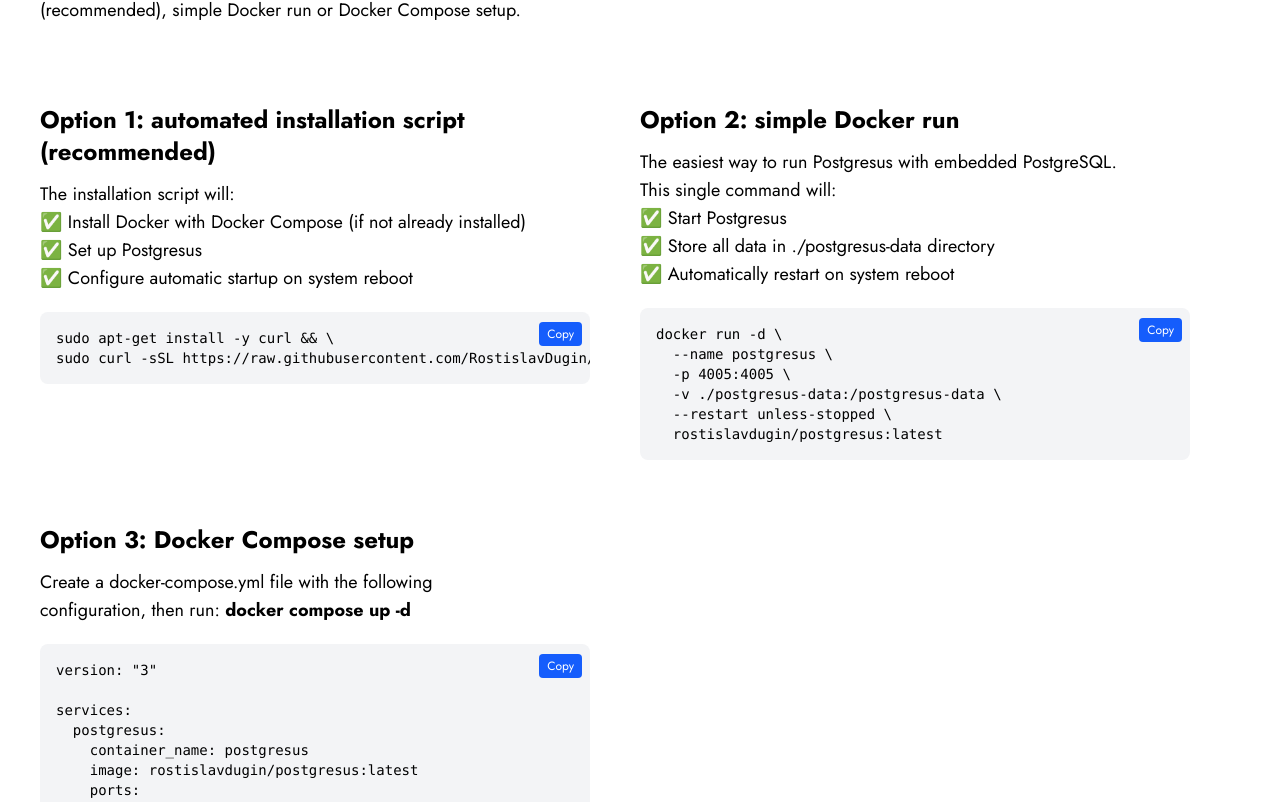
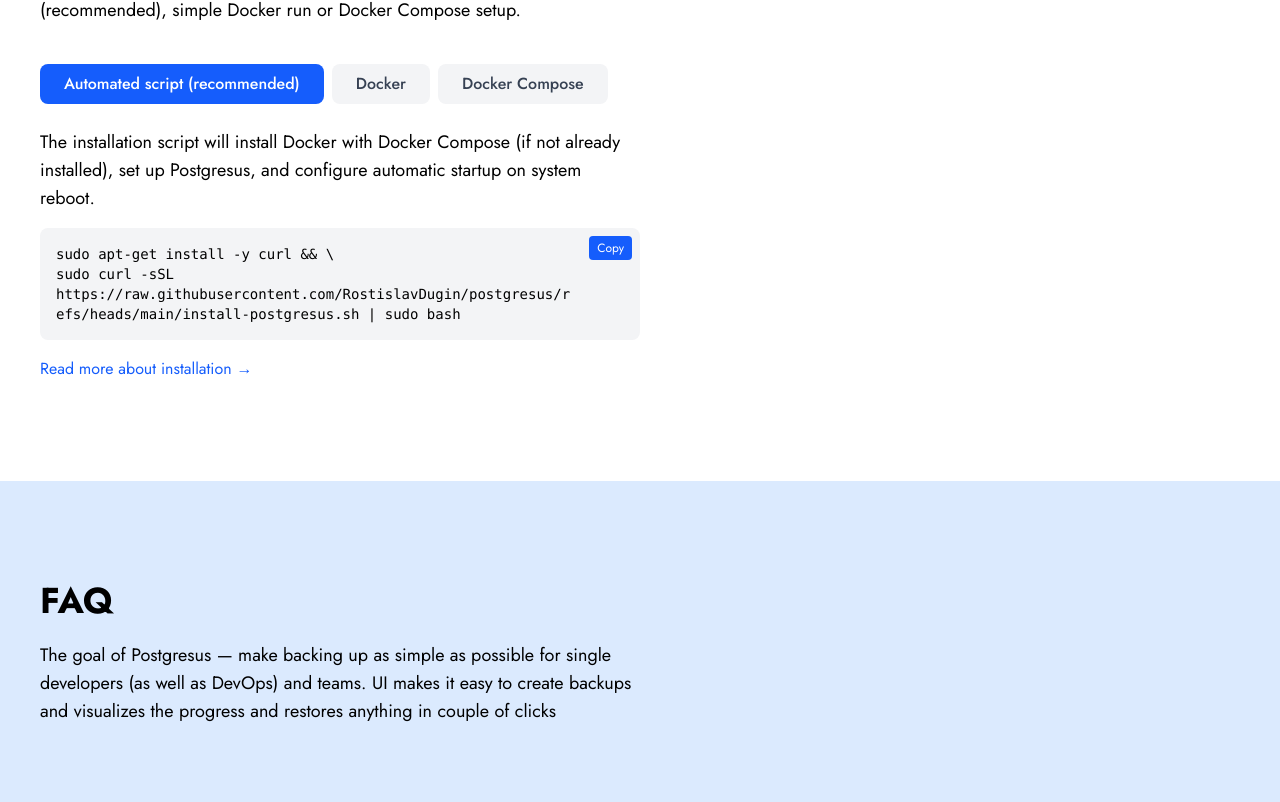
Before and after one commit to RostislavDugin/postgresus, a Next.js app: page / in a window 1280 px wide. Shown: the part 4398-5200 px from the top of the page. Built offline with nearby package versions, Linux system fonts and the light colour scheme.

Commit message:
FEATURE (installation): Add installation component

```diff
--- /dev/null
+++ b/app/components/InstallationComponent.tsx
@@ -0,0 +1,123 @@
+"use client";
+
+import { useState } from "react";
+
+type InstallMethod = "Automated Script" | "Docker Run" | "Docker Compose";
+
+type Installation = {
+  label: string;
+  code: string;
+  language: string;
+  description: string;
+};
+
+const installationMethods: Record<InstallMethod, Installation> = {
+  "Automated Script": {
+    label: "Automated script (recommended)",
+    language: "bash",
+    description:
+      "The installation script will install Docker with Docker Compose (if not already installed), set up Postgresus, and configure automatic startup on system reboot.",
+    code: `sudo apt-get install -y curl && \\
+sudo curl -sSL https://raw.githubusercontent.com/RostislavDugin/postgresus/refs/heads/main/install-postgresus.sh | sudo bash`,
+  },
+  "Docker Run": {
+    label: "Docker",
+    language: "bash",
+    description:
+      "The easiest way to run Postgresus. This single command will start Postgresus, store all data in ./postgresus-data directory, and automatically restart on system reboot.",
+    code: `docker run -d \\
+  --name postgresus \\
+  -p 4005:4005 \\
+  -v ./postgresus-data:/postgresus-data \\
+  --restart unless-stopped \\
+  rostislavdugin/postgresus:latest`,
+  },
+  "Docker Compose": {
+    label: "Docker Compose",
+    language: "yaml",
+    description:
+      "Create a docker-compose.yml file with the following configuration, then run: docker compose up -d",
+    code: `services:
+  postgresus:
+    container_name: postgresus
+    image: rostislavdugin/postgresus:latest
+    ports:
+      - "4005:4005"
+    volumes:
+      - ./postgresus-data:/postgresus-data
+    restart: unless-stopped`,
+  },
+};
+
+const methods: InstallMethod[] = [
+  "Automated Script",
+  "Docker Run",
+  "Docker Compose",
+];
+
+export default function InstallationComponent() {
+  const [selectedMethod, setSelectedMethod] =
+    useState<InstallMethod>("Automated Script");
+  const [copied, setCopied] = useState(false);
+
+  const currentInstallation = installationMethods[selectedMethod];
+
+  const handleMethodChange = (method: InstallMethod) => {
+    setSelectedMethod(method);
+    setCopied(false);
+  };
+
+  const handleCopy = async () => {
+    try {
+      await navigator.clipboard.writeText(currentInstallation.code);
+      setCopied(true);
+      setTimeout(() => setCopied(false), 2000);
+    } catch (err) {
+      console.error("Failed to copy:", err);
+    }
+  };
+
+  return (
+    <div className="mx-auto w-full">
+      {/* Installation methods tabs */}
+      <div className="mb-6 flex flex-wrap gap-2">
+        {methods.map((method) => (
+          <button
+            key={method}
+            onClick={() => handleMethodChange(method)}
+            className={`cursor-pointer rounded-lg px-4 py-2 text-sm font-medium transition-colors md:px-6 md:py-2 md:text-base ${
+              selectedMethod === method
+                ? "bg-blue-600 text-white"
+                : "bg-gray-100 text-gray-700 hover:bg-gray-200"
+            }`}
+          >
+            {installationMethods[method].label}
+          </button>
+        ))}
+      </div>
+
+      {/* Description */}
+      <div className="mb-4 text-base md:text-lg max-w-[600px]">
+        {currentInstallation.description}
+      </div>
+
+      {/* Code block with copy button */}
+      <div className="relative max-w-[600px]">
+        <pre className="rounded-lg bg-gray-100 p-4 pr-16 text-sm">
+          <code className="block whitespace-pre-wrap wrap-break-word">
+            {currentInstallation.code}
+          </code>
+        </pre>
+
+        <button
+          onClick={handleCopy}
+          className={`absolute right-2 top-2 rounded px-2 py-1 text-xs text-white transition-colors ${
+            copied ? "bg-green-500" : "bg-blue-600 hover:bg-blue-700"
+          }`}
+        >
+          {copied ? "Copied!" : "Copy"}
+        </button>
+      </div>
+    </div>
+  );
+}
--- a/app/page.tsx
+++ b/app/page.tsx
@@ -1,6 +1,6 @@
 import type { Metadata } from "next";
 import Image from "next/image";
-import { CopyButton } from "./components/CopyButton";
+import InstallationComponent from "./components/InstallationComponent";
 
 export const metadata: Metadata = {
   title: "Postgresus | PostgreSQL backup",
@@ -50,28 +50,6 @@
 };
 
 export default function Index() {
-  const installScript = `sudo apt-get install -y curl && \\
-sudo curl -sSL https://raw.githubusercontent.com/RostislavDugin/postgresus/refs/heads/main/install-postgresus.sh | sudo bash`;
-
-  const dockerRun = `docker run -d \\
-  --name postgresus \\
-  -p 4005:4005 \\
-  -v ./postgresus-data:/postgresus-data \\
-  --restart unless-stopped \\
-  rostislavdugin/postgresus:latest`;
-
-  const dockerCompose = `version: "3"
-
-services:
-  postgresus:
-    container_name: postgresus
-    image: rostislavdugin/postgresus:latest
-    ports:
-      - "4005:4005"
-    volumes:
-      - ./postgresus-data:/postgresus-data
-    restart: unless-stopped`;
-
   return (
     <>
       {/* JSON-LD Structured Data */}
@@ -780,7 +758,7 @@
         className="flex justify-center py-[50px] md:py-[100px]"
       >
         <div className="w-[320px] max-w-[320px] sm:w-[640px] sm:max-w-[640px] lg:w-[1200px] lg:max-w-[1200px]">
-          <div className="mb-10 md:mb-20">
+          <div className="mb-10 md:mb-10">
             <h2 className="text-2xl font-bold sm:text-4xl">How to install?</h2>
 
             <p className="mt-5 max-w-[550px] text-base sm:text-lg">
@@ -789,116 +767,15 @@
             </p>
           </div>
 
-          <div className="mt-20">
-            <div className="mb-16 block xl:flex">
-              <div className="w-full sm:pr-10 xl:w-1/2">
-                <h3 className="mb-3 text-xl font-bold md:text-2xl">
-                  Option 1: automated installation script (recommended)
-                </h3>
+          <InstallationComponent />
 
-                <p className="max-w-[500px] md:text-lg">
-                  The installation script will:
-                  <br />
-                  ✅ Install Docker with Docker Compose (if not already
-                  installed)
-                  <br />
-                  ✅ Set up Postgresus
-                  <br />✅ Configure automatic startup on system reboot
-                </p>
-
-                <div className="relative mt-5 max-w-[550px]">
-                  <code className="block w-full overflow-x-auto whitespace-nowrap rounded-lg bg-gray-100 p-4 pr-16 text-sm">
-                    sudo apt-get install -y curl && \
-                    <br />
-                    sudo curl -sSL
-                    https://raw.githubusercontent.com/RostislavDugin/postgresus/refs/heads/main/install-postgresus.sh
-                    \ | sudo bash
-                  </code>
-                  <div className="absolute right-2 top-2">
-                    <CopyButton text={installScript} />
-                  </div>
-                </div>
-              </div>
-
-              <div className="mt-20 w-full sm:pr-10 xl:mt-0 xl:w-1/2">
-                <h3 className="mb-3 text-xl font-bold md:text-2xl">
-                  Option 2: simple Docker run
-                </h3>
-
-                <p className="max-w-[500px] md:text-lg">
-                  The easiest way to run Postgresus with embedded PostgreSQL.
-                  This single command will:
-                  <br />
-                  ✅ Start Postgresus
-                  <br />
-                  ✅ Store all data in ./postgresus-data directory
-                  <br />✅ Automatically restart on system reboot
-                </p>
-
-                <div className="relative mt-5 max-w-[550px]">
-                  <code className="block w-full overflow-x-auto whitespace-nowrap rounded-lg bg-gray-100 p-4 pr-16 text-sm">
-                    docker run -d \
-                    <br />
-                    &nbsp;&nbsp;--name postgresus \
-                    <br />
-                    &nbsp;&nbsp;-p 4005:4005 \
-                    <br />
-                    &nbsp;&nbsp;-v ./postgresus-data:/postgresus-data \
-                    <br />
-                    &nbsp;&nbsp;--restart unless-stopped \
-                    <br />
-                    &nbsp;&nbsp;rostislavdugin/postgresus:latest
-                  </code>
-                  <div className="absolute right-2 top-2">
-                    <CopyButton text={dockerRun} />
-                  </div>
-                </div>
-              </div>
-            </div>
-
-            <div className="block xl:flex">
-              <div className="w-full sm:pr-10">
-                <h3 className="mb-3 text-xl font-bold md:text-2xl">
-                  Option 3: Docker Compose setup
-                </h3>
-
-                <p className="max-w-[500px] md:text-lg">
-                  Create a docker-compose.yml file with the following
-                  configuration, then run: <strong>docker compose up -d</strong>
-                </p>
-
-                <div className="relative mt-5 max-w-[550px]">
-                  <code className="block w-full overflow-x-auto whitespace-nowrap rounded-lg bg-gray-100 p-4 pr-16 text-sm">
-                    version: &quot;3&quot;
-                    <br />
-                    <br />
-                    services:
-                    <br />
-                    &nbsp;&nbsp;postgresus:
-                    <br />
-                    &nbsp;&nbsp;&nbsp;&nbsp;container_name: postgresus
-                    <br />
-                    &nbsp;&nbsp;&nbsp;&nbsp;image:
-                    rostislavdugin/postgresus:latest
-                    <br />
-                    &nbsp;&nbsp;&nbsp;&nbsp;ports:
-                    <br />
-                    &nbsp;&nbsp;&nbsp;&nbsp;&nbsp;&nbsp;- &quot;4005:4005&quot;
-                    <br />
-                    &nbsp;&nbsp;&nbsp;&nbsp;volumes:
-                    <br />
-                    &nbsp;&nbsp;&nbsp;&nbsp;&nbsp;&nbsp;-
-                    ./postgresus-data:/postgresus-data
-                    <br />
-                    &nbsp;&nbsp;&nbsp;&nbsp;restart: unless-stopped
-                  </code>
-
-                  <div className="absolute right-2 top-2">
-                    <CopyButton text={dockerCompose} />
-                  </div>
-                </div>
-              </div>
-            </div>
+          <div className="mt-4">
+            <a
+              href="/installation"
+              className="text-blue-600 hover:text-blue-700"
+            >
+              Read more about installation →
+            </a>
           </div>
         </div>
       </div>
```
